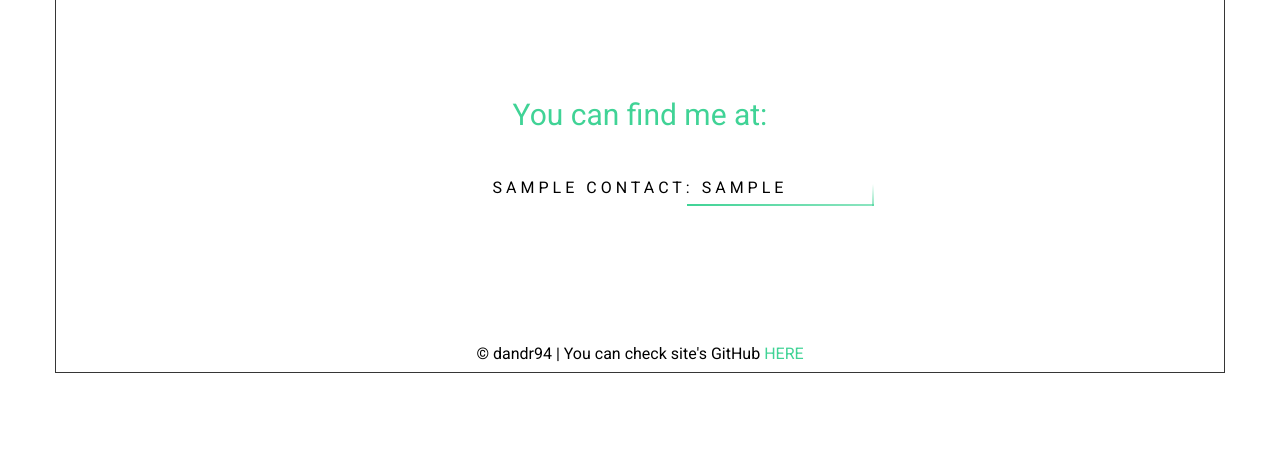
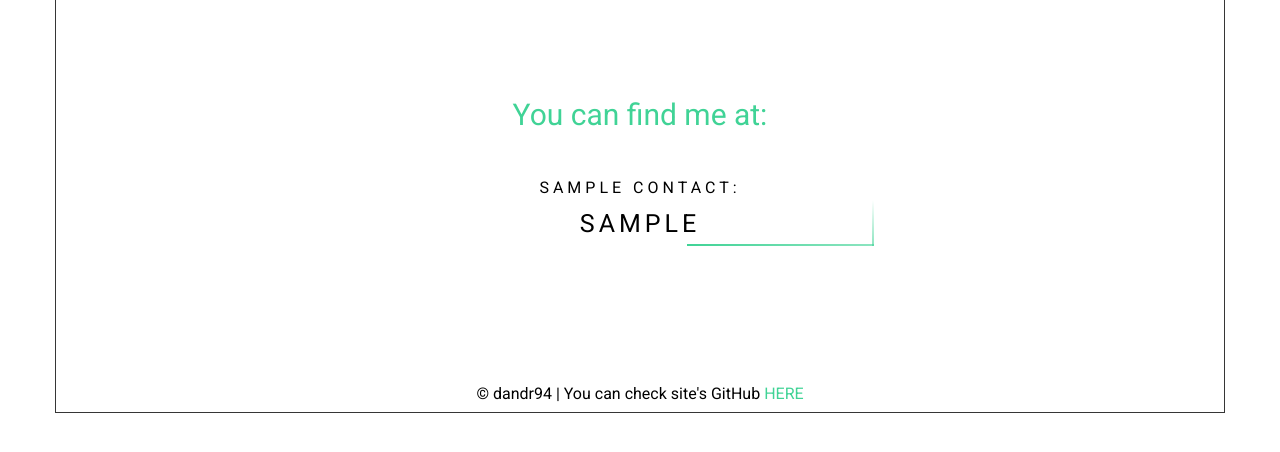
Before and after one commit to dandr94/portfolio-site, a Django app: page /contacts/ in a window 1280 px wide. Shown: the part 129-581 px from the top of the page. Run offline with Django 4.2, Linux system fonts and the light colour scheme; tables that the repository leaves empty hold one stand-in row (values such as "Sample post").

Commit message:
Update contacts html

```diff
--- a/portfolio/templates/contacts.html
+++ b/portfolio/templates/contacts.html
@@ -11,7 +11,8 @@
                     <span></span>
                     <span></span>
                     <span></span>
-                    <i class="{{ contact.icon_class_name }}"> {{ contact.name }}: {{ contact.value }}</i>
+                    <i class="{{ contact.icon_class_name }}"> {{ contact.name }}: </i>
+                    <p class="contacts-item-p">{{ contact.value }}</p>
                 </li>
             {% endfor %}
         </ul>
```
